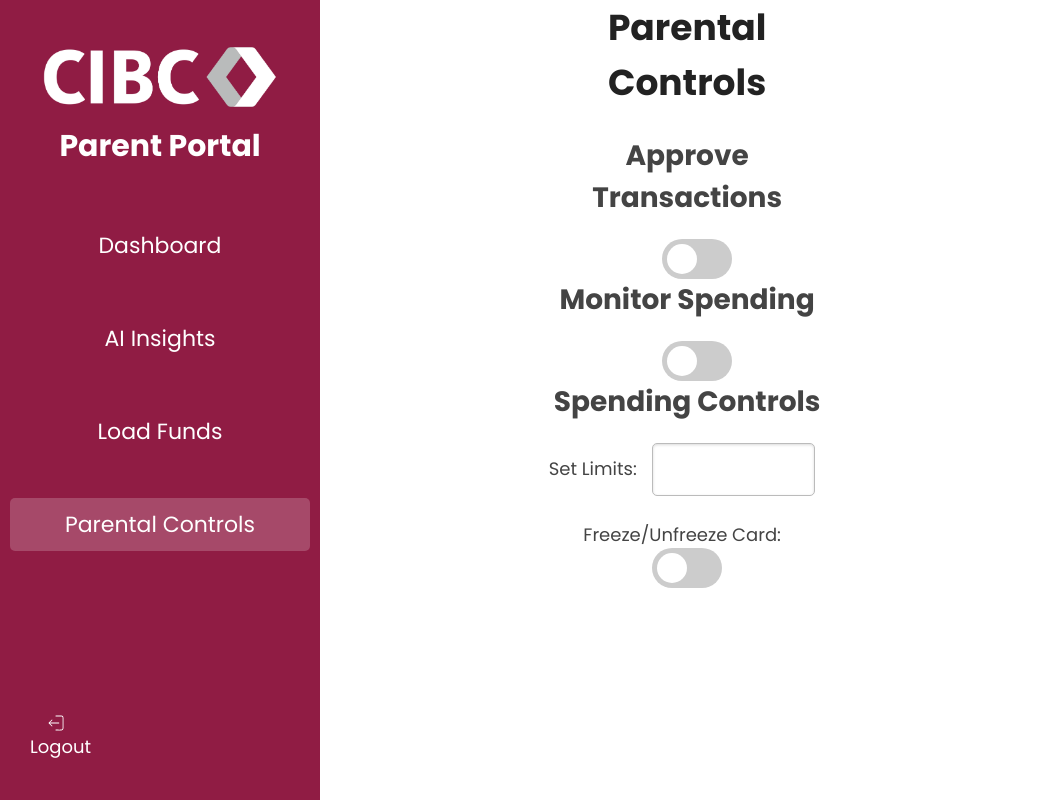
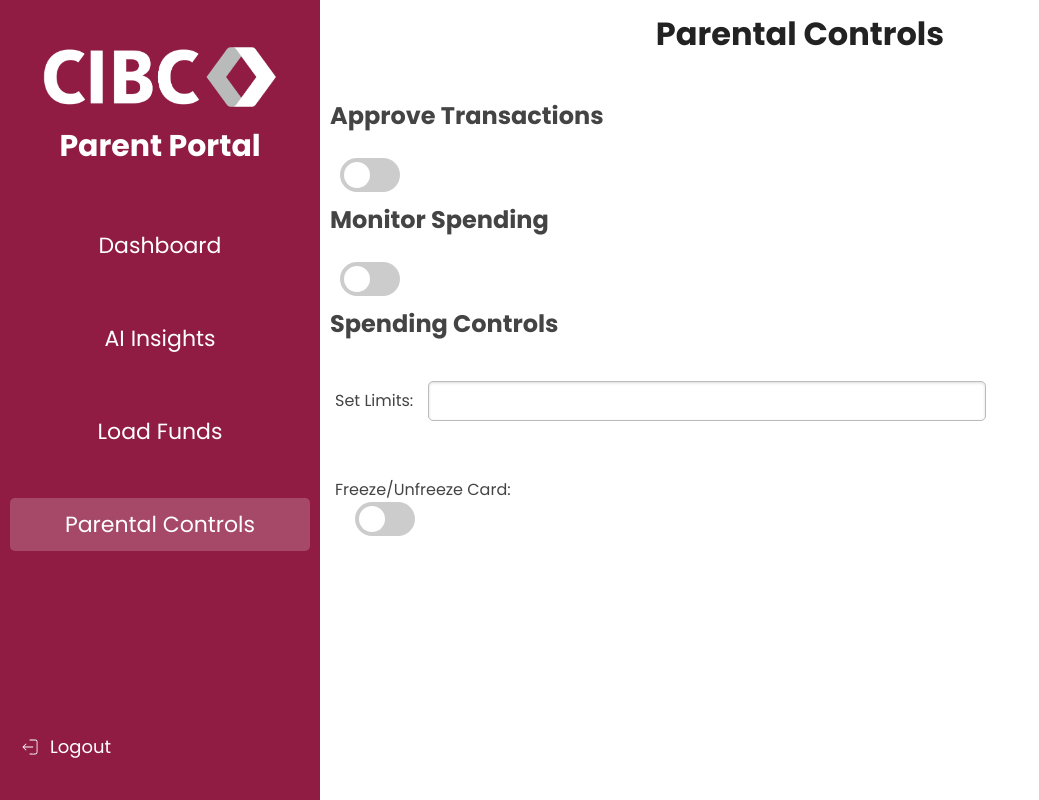
Before and after one commit to MarcVidalCodes/CIBCParentWebApp, a React (Vite) app: page /parental-controls in a window 1280 px wide. Shown: the whole page, without its empty margins (0-1039 px from the left). Built offline with nearby package versions, Linux system fonts and the light colour scheme.

Commit message:
its SO cooked

```diff
--- a/src/pages/AiInsights/AiInsights.css
+++ b/src/pages/AiInsights/AiInsights.css
@@ -27,6 +27,18 @@
   line-height: 1.6;
 }
 
+.ai-insights-box {
+  background-color: #fff;
+  border-radius: 12px;
+  padding: 40px;
+  box-shadow: 0 6px 12px rgba(0, 0, 0, 0.1);
+  max-width: 1000px;
+  width: 100%;
+  margin-top: 30px;
+  display: flex;
+  justify-content: space-between;
+}
+
 .ai-insights-charts {
   display: flex;
   justify-content: space-between;
@@ -36,7 +48,7 @@
 
 .chart-placeholder {
   width: 30%;
-    height: 200px;
+  height: 300px; /* Increased height to make the chart 1 box taller */
   background-color: #cfd8dc;
   display: flex;
   align-items: center;
@@ -49,13 +61,10 @@
 }
 
 .ai-text-container {
-    background-color: #fff;
-    border-radius: 12px;
-    padding: 40px;
-    box-shadow: 0 6px 12px rgba(0, 0, 0, 0.1);
-    max-width: 1000px;
-    width: 100%;
-    margin-top: 30px;
+  display: flex;
+  flex-direction: column;
+  justify-content: center;
+  margin-left: 20px;
 }
 
 .ai-text-title {
@@ -69,4 +78,6 @@
   font-size: 18px;
   color: #444;
   line-height: 1.6;
+  max-height: 150px; /* Added to make the AI explanation box shorter */
+  overflow: hidden; /* Added to hide overflow content */
 }
--- a/src/pages/AiInsights/AiInsights.jsx
+++ b/src/pages/AiInsights/AiInsights.jsx
@@ -5,10 +5,11 @@
   return (
     <div className="ai-insights-container">
       <h1 className="ai-insights-title">AI Insights</h1>
-      <div className="ai-insights-charts">
+      <div className="ai-insights-content">
+        <div className="ai-insights-box">
           <div className="chart-placeholder">Chart 1</div>
-        <div className="chart-placeholder">Chart 2</div>
         </div>
+        <div className="ai-insights-box">
           <div className="ai-text-container">
             <h2 className="ai-text-title">AI Explanation</h2>
             <p className="ai-text-content">
@@ -18,6 +19,8 @@
             </p>
           </div>
         </div>
+      </div>
+    </div>
   );
 };
 
--- a/src/pages/ParentalControls/ParentalControls.css
+++ b/src/pages/ParentalControls/ParentalControls.css
@@ -1,46 +1,53 @@
 .parental-controls-container {
-    margin: 20px auto;
-    padding: 30px; /* Increased padding */
+    margin: 20px;
+    padding: 20px;
     border-radius: 10px;
     width: 90%;
     max-width: 1200px;
     background-color: #f0f0f0;
     box-shadow: 0 4px 8px rgba(0, 0, 0, 0.2);
-    text-align: center; /* Center align text */
+    padding: 20px; /* Added padding */
 }
 
 .parental-controls-title {
-    font-size: 36px; /* Increased font size */
+    font-size: 32px;
     color: #222;
-    margin-bottom: 25px; /* Increased margin */
+    margin-bottom: 20px;
     text-align: center;
     font-weight: bold;
+    padding: 10px; /* Added padding */
 }
 
 .parental-controls-section {
-    margin-bottom: 30px; /* Increased margin */
-    padding: 25px; /* Increased padding */
+    margin-bottom: 25px;
+    padding: 20px;
     background-color: #ffffff;
     border-radius: 8px;
     box-shadow: 0 2px 4px rgba(0, 0, 0, 0.15);
-    text-align: left; /* Align text to the left */
+    padding: 20px; /* Added padding */
 }
 
 .section-title {
-    font-size: 28px; /* Increased font size */
+    font-size: 24px;
     color: #444;
-    margin-bottom: 20px; /* Increased margin */
+    margin-bottom: 15px;
     font-weight: bold;
-    text-align: center; /* Center align text */
+    padding: 10px; /* Added padding */
 }
 
 .switch {
     position: relative;
     display: inline-block;
-    width: 70px; /* Increased width */
-    height: 40px; /* Increased height */
-    margin-left: 20px; /* Added margin to separate from title */
-    text-align: center; /* Center align slider */
+    width: 60px;
+    height: 34px;
+    padding: 5px; /* Added padding */
+    margin-left: 20px; /* Added margin to move away from the left wall */
+}
+
+.switch input {
+    opacity: 0;
+    width: 0;
+    height: 0;
 }
 
 .slider {
@@ -52,26 +59,23 @@
     bottom: 0;
     background-color: #ccc;
     transition: .4s;
-    border-radius: 40px; /* Adjusted border-radius */
+    border-radius: 34px;
 }
 
 .slider.round {
-    border-radius: 40px;
-}
-
-.slider.round:before {
-    border-radius: 50%;
+    border-radius: 34px;
 }
 
 .slider:before {
     position: absolute;
     content: "";
-    height: 30px; /* Increased height */
-    width: 30px; /* Increased width */
-    left: 5px; /* Adjusted position */
-    bottom: 5px; /* Adjusted position */
+    height: 26px;
+    width: 26px;
+    left: 4px;
+    bottom: 4px;
     background-color: white;
     transition: .4s;
+    border-radius: 50%;
 }
 
 input:checked + .slider {
@@ -79,7 +83,7 @@
 }
 
 input:checked + .slider:before {
-    transform: translateX(30px); /* Adjusted transform */
+    transform: translateX(26px);
 }
 
 input:focus + .slider {
@@ -90,17 +94,12 @@
     height: auto;
     width: 60%;
     -moz-appearance: textfield;
-    padding: 15px; /* Increased padding */
-    font-size: 18px; /* Increased font size */
+    padding: 10px;
+    font-size: 16px;
     border: 1px solid #bbb;
     border-radius: 5px;
     box-shadow: inset 0 1px 3px rgba(0, 0, 0, 0.15);
     margin-left: 15px;
-    text-align: center; /* Center align text inside the textbox */
-}
-
-input[type="number"]::placeholder {
-    text-align: center; /* Center align placeholder text */
 }
 
 input[type="number"]::-webkit-outer-spin-button,
@@ -116,21 +115,22 @@
 }
 
 .input-group {
-    margin-bottom: 25px; /* Increased margin */
-    text-align: center; /* Center align text */
+    margin-bottom: 20px;
+    padding: 10px; /* Added padding */
 }
 
 .input-group label {
-    font-size: 18px; /* Increased font size */
+    font-size: 16px;
     color: #444;
-    display: inline-block; /* Changed to inline-block */
-    margin-right: 10px; /* Added margin to separate from input */
+    display: block;
+    margin-bottom: 6px;
+    padding: 5px; /* Added padding */
 }
 
 .input-field {
     width: calc(100% - 20px);
-    padding: 15px; /* Increased padding */
-    font-size: 18px; /* Increased font size */
+    padding: 10px;
+    font-size: 16px;
     border: 1px solid #bbb;
     border-radius: 5px;
     box-shadow: inset 0 1px 3px rgba(0, 0, 0, 0.15);
@@ -141,11 +141,5 @@
     outline: none;
     border-color: #4CAF50;
     box-shadow: 0 0 3px #4CAF50;
+    padding: 10px; /* Added padding */
 }
-
-div {
-  display: flex;
-  justify-content: center;
-  align-items: center;
-  flex-direction: column;
-}
```
Also changed, not shown: src/pages/Login/Login.css (line endings or trailing spaces). Lines whose indentation alone changed are shown as unchanged.
